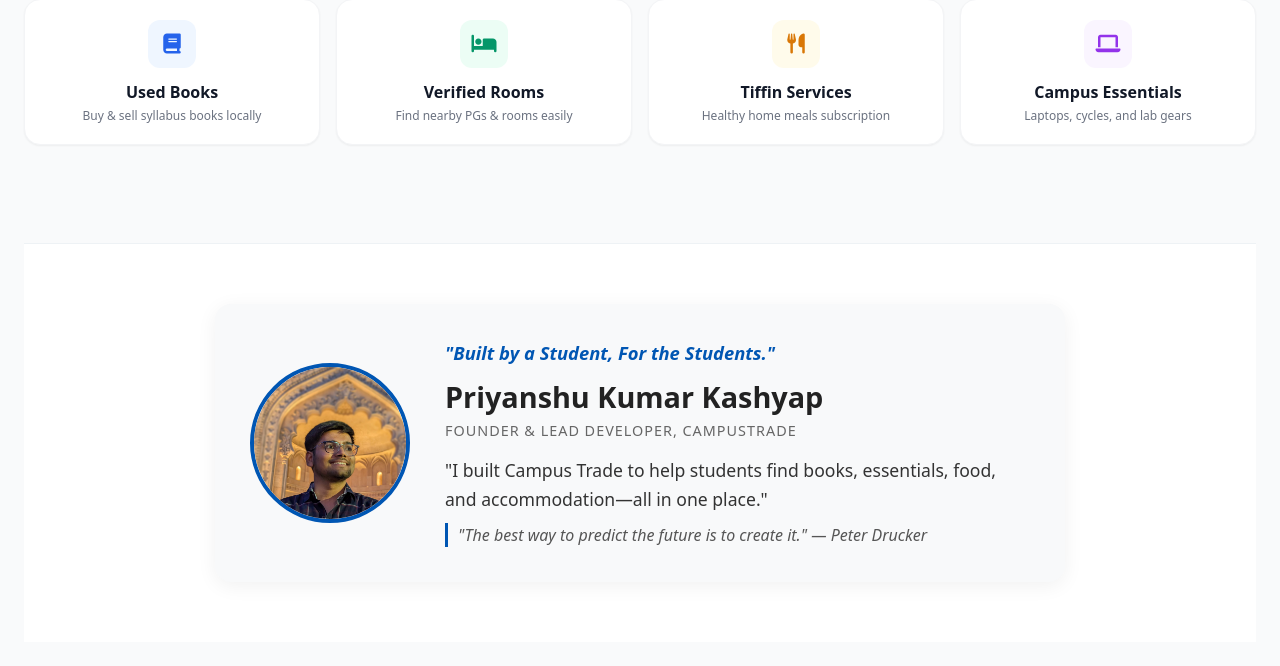
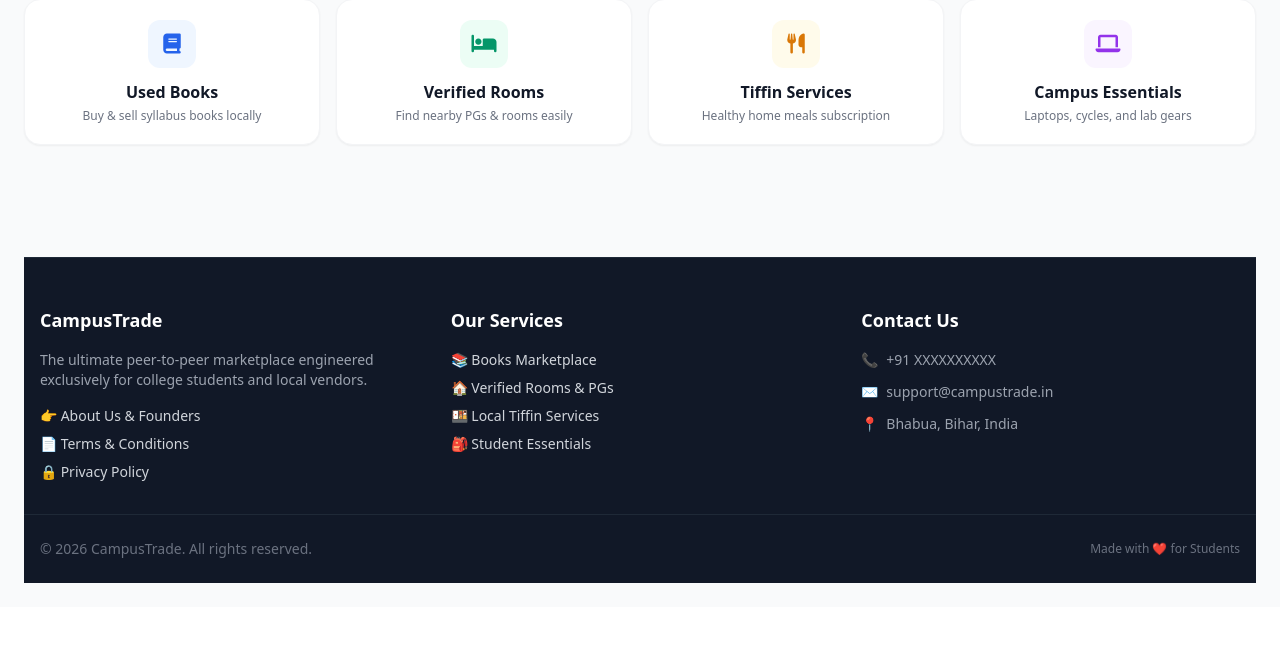
Before and after one commit to priyanshu1815/CampusTrade, a Flask app: page / in a window 1280 px wide. Shown: the part 589-1255 px from the top of the page. After the commit the page ends 1172 px from the top, so only its background shows below. Run offline with Flask 3, Linux system fonts and the light colour scheme; data that the repository does not hold is empty; some libraries are stand-ins or nearby versions.

Commit message:
Supabase database connected and footer with new pages added

```diff
--- a/app.py
+++ b/app.py
@@ -17,7 +17,7 @@ app.config['MAX_CONTENT_LENGTH'] = 16 * 1024 * 1024
 # --- PURANI DATABASE VALI LINE KO HATAKAR YEH DO LINES LIKHO ---
 
 # 1. Jo aapne Render se copy kiya (External URL) use yahan paste karo:
-EXTERNAL_DATABASE = 'postgresql://campustrade_db_slox_user:GTyWapkoK425ZqSsAgGGgoJOIQY5ThsP@dpg-d8lo7h8js32c73b253s0-a.oregon-postgres.render.com/campustrade_db_slox'
+EXTERNAL_DATABASE = 'postgresql://postgres:%40Pksm887314@db.ovgfbumulchtzyjimgdt.supabase.co:5432/postgres'
 
 # 2. Yeh line dono ko handle karegi (Laptop par external use karegi, Render par internal)
 DATABASE = os.environ.get('DATABASE_URL', EXTERNAL_DATABASE)
@@ -448,6 +448,22 @@ def secret_db_check():
     """
     return html
 
+@app.route('/about')
+def about():
+    return render_template('about.html')
+
+@app.route('/contact')
+def contact():
+    return render_template('contact.html')
+
+@app.route('/terms')
+def terms():
+    return render_template('terms.html')
+
+@app.route('/privacy')
+def privacy():
+    return render_template('privacy.html')
+
 # <--- IMPROVEMENT 2: Main block with correct indentation and parameters --->
 if __name__ == '__main__':
     init_db()  # Yeh sirf tabhi table banayega jab table pehle se nahi hogi (Safe hai)
--- a/templates/index.html
+++ b/templates/index.html
@@ -62,29 +62,6 @@
             </div>
             <h3 class="font-bold text-gray-900 text-sm sm:text-base">Campus Essentials</h3>
             <p class="text-xs text-gray-500 mt-1">Laptops, cycles, and lab gears</p>
-        </div>
-    </div>
-</div>
-
-<!-- --- FOUNDER SECTION (Sirf Ek Baar Aur Ekdum Perfect) --- -->
-<div class="founder-section">
-    <div class="founder-card">
-        <!-- Photo Name: founder.jpg (Agar aapne VS code me rename nahi kiya to ise founder.jpg.jpeg kar lena bhai) -->
-        <img src="{{ url_for('static', filename='founder.jpg') }}" alt="Priyanshu Kumar" class="founder-img">
-
-        <div class="founder-info">
-            <p class="punchline">"Built by a Student, For the Students."</p>
-            <h2 class="founder-name">Priyanshu Kumar Kashyap</h2>
-            <p class="founder-title">Founder & Lead Developer, CampusTrade</p>
-            <div class="founder-quote-block">
-                <p class="founder-quote">
-                    "I built Campus Trade to help students find books, essentials, food, and accommodation—all in one
-                    place."
-                </p>
-                <p class="founder-motivation">
-                    "The best way to predict the future is to create it." — Peter Drucker
-                </p>
-            </div>
         </div>
     </div>
 </div>
@@ -173,4 +150,46 @@
         }
     }
 </style>
+
+<footer class="bg-gray-900 text-gray-300 pt-12 pb-6 mt-16 border-t border-gray-800">
+    <div class="max-w-7xl mx-auto px-4 grid grid-cols-1 md:grid-cols-3 gap-8">
+
+        <div>
+            <h3 class="text-white text-lg font-bold mb-4">CampusTrade</h3>
+            <p class="text-gray-400 text-sm mb-4">The ultimate peer-to-peer marketplace engineered exclusively for
+                college students and local vendors.</p>
+            <ul class="space-y-2 text-sm">
+                <li><a href="/about" class="hover:text-indigo-400 transition-colors">👉 About Us & Founders</a></li>
+                <li><a href="/terms" class="hover:text-indigo-400 transition-colors">📄 Terms & Conditions</a></li>
+                <li><a href="/privacy" class="hover:text-indigo-400 transition-colors">🔒 Privacy Policy</a></li>
+            </ul>
+        </div>
+
+        <div>
+            <h3 class="text-white text-lg font-bold mb-4">Our Services</h3>
+            <ul class="space-y-2 text-sm">
+                <li><a href="#" class="hover:text-indigo-400 transition-colors">📚 Books Marketplace</a></li>
+                <li><a href="#" class="hover:text-indigo-400 transition-colors">🏠 Verified Rooms & PGs</a></li>
+                <li><a href="#" class="hover:text-indigo-400 transition-colors">🍱 Local Tiffin Services</a></li>
+                <li><a href="#" class="hover:text-indigo-400 transition-colors">🎒 Student Essentials</a></li>
+            </ul>
+        </div>
+
+        <div>
+            <h3 class="text-white text-lg font-bold mb-4">Contact Us</h3>
+            <ul class="space-y-3 text-sm text-gray-400">
+                <li class="flex items-center gap-2"><span>📞</span> +91 XXXXXXXXXX</li>
+                <li class="flex items-center gap-2"><span>✉️</span> support@campustrade.in</li>
+                <li class="flex items-center gap-2"><span>📍</span> Bhabua, Bihar, India</li>
+            </ul>
+        </div>
+
+    </div>
+
+    <div
+        class="max-w-7xl mx-auto px-4 mt-8 pt-6 border-t border-gray-800 text-center text-sm text-gray-500 flex flex-col sm:flex-row justify-between items-center gap-4">
+        <p>© 2026 CampusTrade. All rights reserved.</p>
+        <p class="text-xs">Made with ❤️ for Students</p>
+    </div>
+</footer>
 {% endblock %}
```
Also changed, not shown: templates/about.html (added, +40 -0 lines), templates/contact.html (added, +21 -0 lines), templates/privacy.html (added, +13 -0 lines), templates/terms.html (added, +13 -0 lines).
